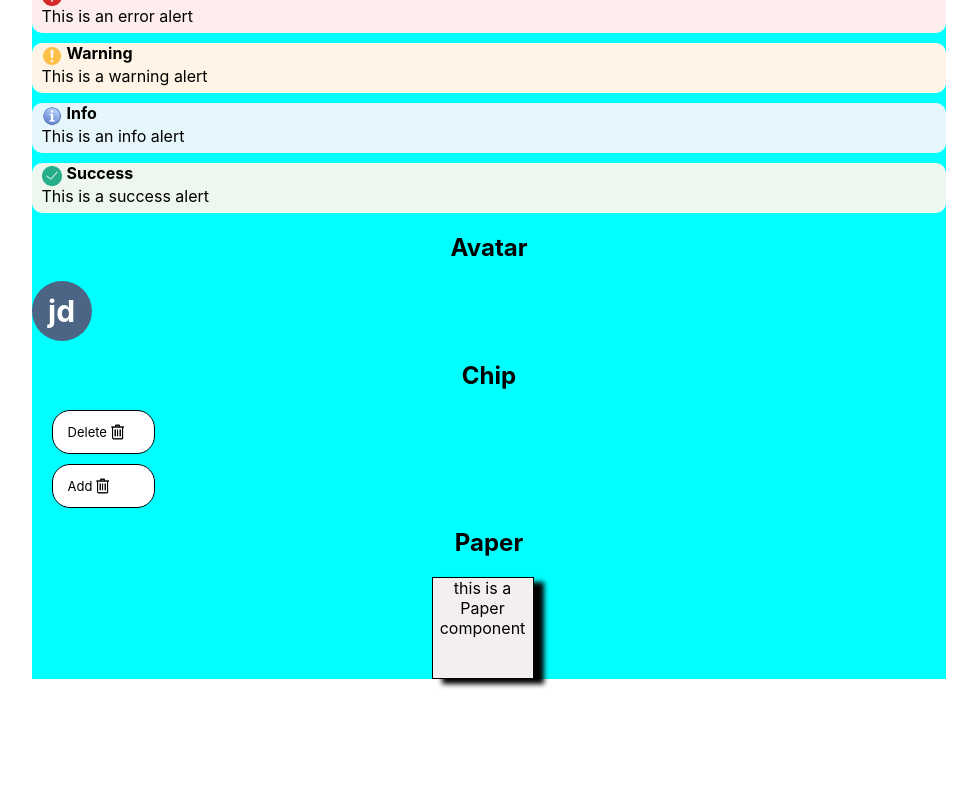
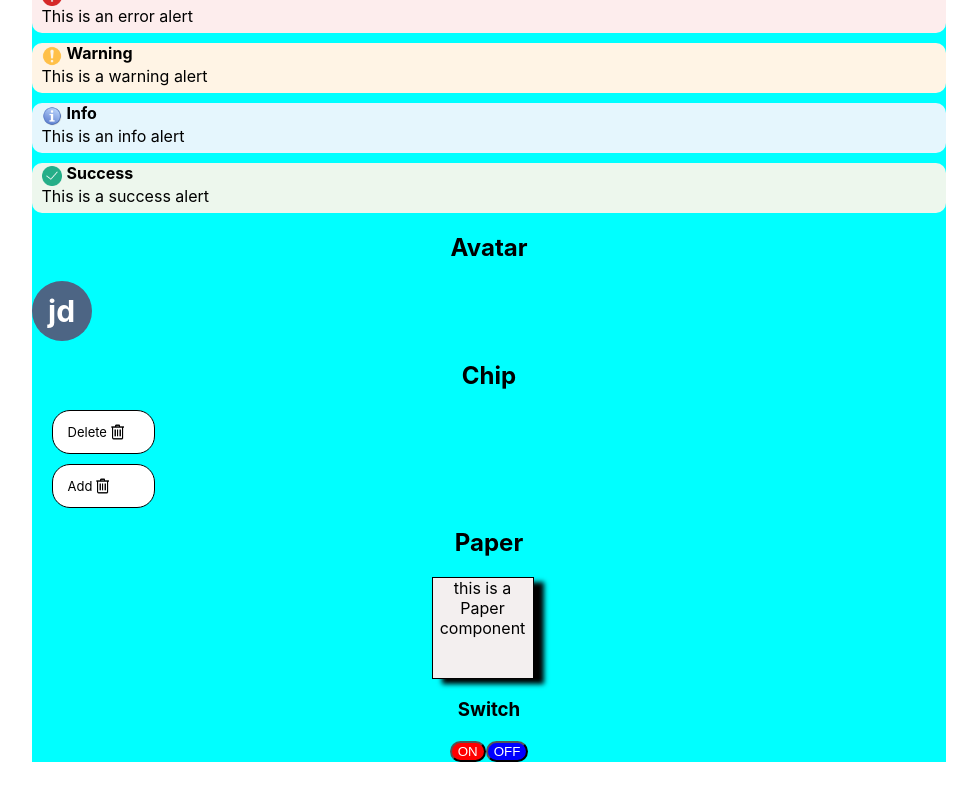
Before and after one commit to marko-knoebl/cc-react-components, a React (Vite) app in the folder cc-react-components/: page / in a window 1280 px wide. Shown: the part 432-1232 px from the top of the page, without its empty margins (151-1128 px from the left). Before the commit the page ends 1151 px from the top, so only its background shows below. Built offline with nearby package versions, Linux system fonts and the light colour scheme.

Commit message:
added switch component

```diff
--- a/cc-react-components/src/App.jsx
+++ b/cc-react-components/src/App.jsx
@@ -6,7 +6,8 @@ import Alert from "./components/Alert";
 import Badge from "./components/Badge";
 import Avatar from "./components/Avatar";
 import Chip from "./components/Chip";
-import Paper from "./components/Paper"
+import Paper from "./components/Paper";
+import Switch from "./components/Switch";
 
 const menuItems = [
   { id: 1, name: "Home", url: "/home" },
@@ -20,18 +21,36 @@ const dropdownMenuItems = [
   { id: 3, name: "Sign in", url: "/#" },
 ];
 
-
 function App() {
   const [count, setCount] = useState(0);
 
-const [textsOfChip, setTextOfChips] = useState([
-  { id: 1, text: "Delete"},
-  {id: 2, text: "Add"}
-]);
+  const [textsOfChip, setTextOfChips] = useState([
+    { id: 1, text: "Delete" },
+    { id: 2, text: "Add" },
+  ]);
 
-function deleteChip(id) {
-  setTextOfChips(textsOfChip.filter((chip) => chip.id !== id))
-}
+  const [switchButtons, setSwitchButtons] = useState([
+    { id: 1, text: "ON", className: "Switch-red" },
+    { id: 2, text: "OFF", className: "Switch-blue" },
+  ]);
+
+  function deleteChip(id) {
+    setTextOfChips(textsOfChip.filter((chip) => chip.id !== id));
+  }
+
+  function changeButton(id) {
+    setSwitchButtons(
+      switchButtons.map((button) => {
+        if (button.id === id) {
+          return button.text === "ON"
+            ? { ...button, className: "Switch-blue", text: "OFF" }
+            : { ...button, className: "Switch-red", text: "ON" };
+        } else {
+          return button;
+        }
+      })
+    );
+  }
 
   return (
     <div className="App">
@@ -39,7 +58,7 @@ function deleteChip(id) {
         <AppBar
           menuItems={menuItems}
           dropdownMenuItems={dropdownMenuItems}
-					name = {"COMPANY"}
+          name={"COMPANY"}
         />
       </div>
       <Badge value={count}></Badge>
@@ -86,14 +105,29 @@ function deleteChip(id) {
         />
       </div>
       <h2>Avatar</h2>
-      <Avatar props={"john doe"}/>
+      <Avatar props={"john doe"} />
       <h2>Chip</h2>
-        {textsOfChip.map((textofchip) =>
-        (<Chip id = {textofchip.id} onPress = {() => deleteChip(textofchip.id)}>{textofchip.text}</Chip>)
-        )}
+      {textsOfChip.map((textofchip) => (
+        <Chip id={textofchip.id} onPress={() => deleteChip(textofchip.id)}>
+          {textofchip.text}
+        </Chip>
+      ))}
 
       <h2>Paper</h2>
-      <Paper props={"this is a Paper component"}/>
+      <Paper props={"this is a Paper component"} />
+
+      <h3>Switch</h3>
+      {switchButtons.map((button) => (
+        <Switch
+          id={button.id}
+          classOfButton={button.className}
+          onPress={() => {
+            changeButton(button.id);
+          }}
+        >
+          {button.text}
+        </Switch>
+      ))}
     </div>
   );
 }
--- /dev/null
+++ b/cc-react-components/src/components/Switch.css
@@ -0,0 +1,12 @@
+.Switch-red {
+background-color: red;
+border-radius: 20px;
+color: white;
+
+}
+
+.Switch-blue {
+  background-color: blue;
+  border-radius: 20px;
+  color: white;
+}
--- /dev/null
+++ b/cc-react-components/src/components/Switch.jsx
@@ -0,0 +1,9 @@
+import "./Switch.css";
+
+export default function Switch({ children, onPress, id, classOfButton }) {
+  return (
+    <button id={id} className={classOfButton} onClick={() => onPress()}>
+      {children}
+    </button>
+  );
+}
```
